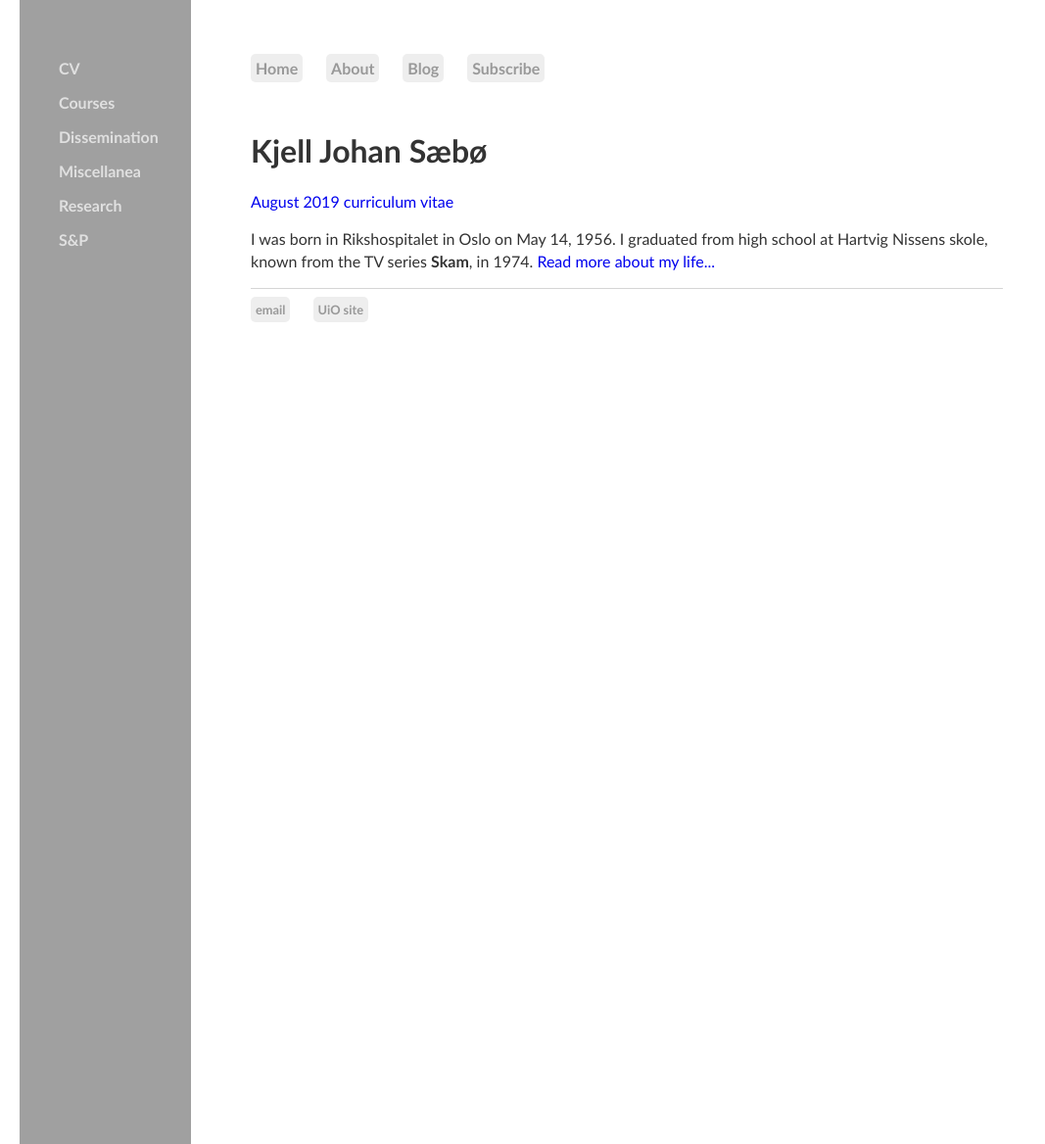
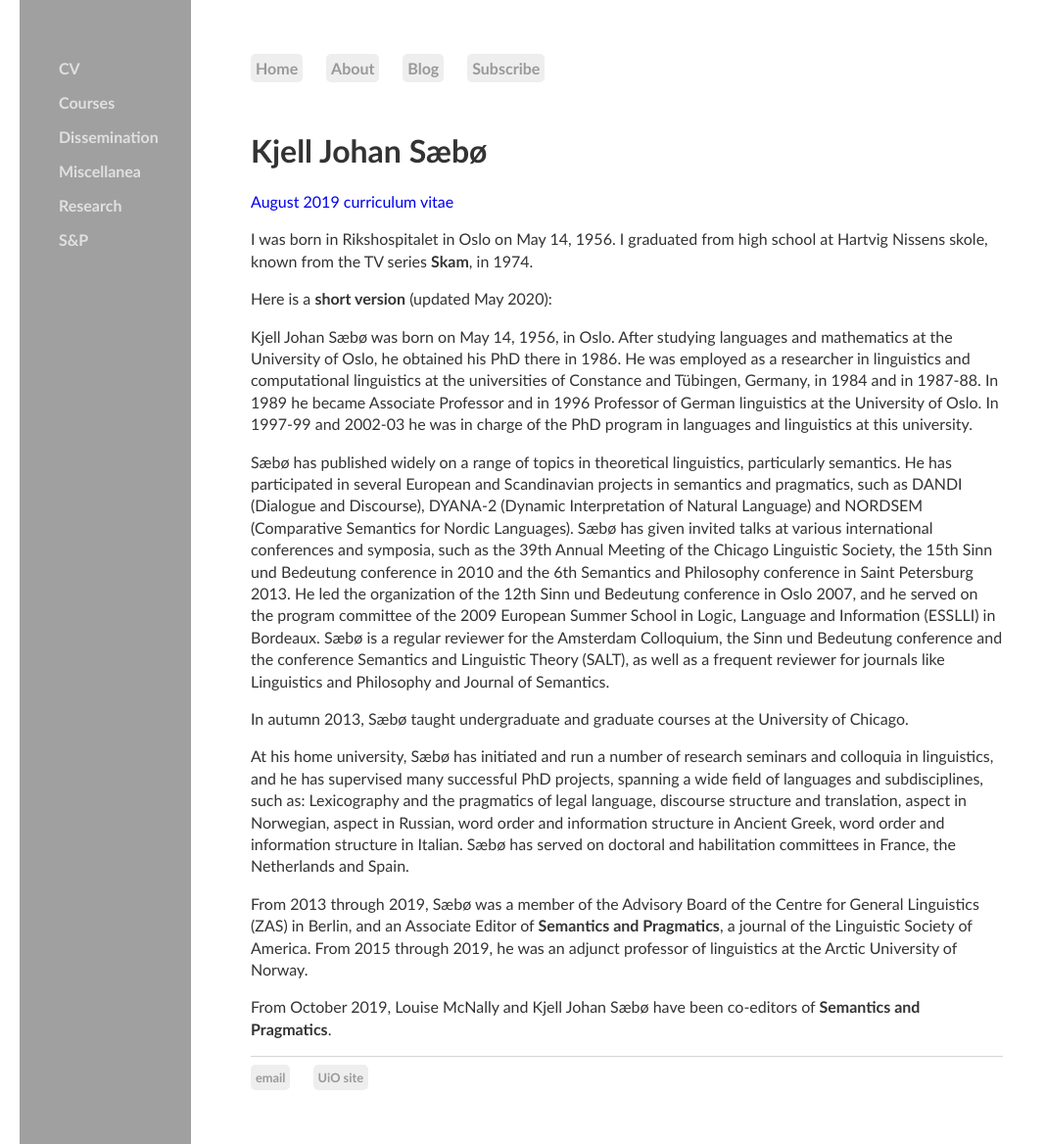
Before and after one commit to kjelljs/kjelljs.github.io, a Jekyll site: the page built from cv/index.html, in a window 1280 px wide and 1168 px high. Shown: the whole window at 98% size, without its empty margins (0-1067 px from the left). Built offline with Jekyll 4.4.1, drawn with Linux system fonts in a browser that asks for light colours.

Commit message:
Update index.html

```diff
--- a/cv/index.html
+++ b/cv/index.html
@@ -5,5 +5,17 @@ title: Om Kjell Johan S
 <div class="blurb">
 	<h1>Kjell Johan Sæbø</h1>
 	<p><a href="http://kjelljs.github.io/pdf/PartB1-8-11.pdf">August 2019 curriculum vitae </a></p>
-	<p>I was born in Rikshospitalet in Oslo on May 14, 1956. I graduated from high school at Hartvig Nissens skole, known from the TV series <b>Skam</b>, in 1974. <a href="/about">Read more about my life...</a></p>
+	<p>I was born in Rikshospitalet in Oslo on May 14, 1956. I graduated from high school at Hartvig Nissens skole, known from the TV series <b>Skam</b>, in 1974.</p>
+	<p>Here is a <b>short version</b> (updated May 2020):</p>
+	<p>Kjell Johan Sæbø was born on May 14, 1956, in Oslo. After studying languages and mathematics
+at the University of Oslo, he obtained his PhD there in 1986. He was employed as a researcher in linguistics and computational linguistics at the universities of Constance and Tübingen, Germany, in 1984 and in 1987-88. In 1989 he became Associate Professor and in 1996 Professor of German linguistics at the University of Oslo. In 1997-99 and 2002-03 he was in charge of the PhD program in languages and linguistics at this university.</p>
+<p>Sæbø has published widely on a range of topics in theoretical linguistics, particularly semantics.
+He has participated in several European and Scandinavian projects in semantics and pragmatics, such as DANDI (Dialogue and Discourse), DYANA-2 (Dynamic Interpretation of Natural Language) and NORDSEM (Comparative Semantics for Nordic Languages).
+Sæbø has given invited talks at various international conferences and symposia, such as the 39th Annual Meeting of the Chicago Linguistic Society, the 15th Sinn und Bedeutung conference in 2010 and the 6th Semantics and Philosophy conference in Saint Petersburg 2013. He led the organization of the 12th Sinn und Bedeutung conference in Oslo 2007, and he served on the program committee of the 2009 European Summer School in Logic, Language and Information (ESSLLI) in Bordeaux. Sæbø is a regular reviewer for the Amsterdam Colloquium, the Sinn und Bedeutung conference and the conference Semantics and Linguistic Theory (SALT), as well as a frequent reviewer for journals like Linguistics and Philosophy and Journal of Semantics.</p>
+	<p>In autumn 2013, Sæbø taught undergraduate and graduate courses at the University of Chicago.</p>
+<p>At his home university, Sæbø has initiated and run a number of research seminars and colloquia in linguistics, and he has supervised many successful PhD projects, spanning a wide field of languages and subdisciplines, such as: Lexicography and the pragmatics of legal language, discourse structure and translation, aspect in Norwegian, aspect in Russian, word order and information structure in Ancient Greek, word order and information structure in Italian. Sæbø has served on doctoral and habilitation committees in France, the Netherlands and Spain.</p>
+<p>From 2013 through 2019, Sæbø was a member of the Advisory Board of the Centre for General Linguistics (ZAS) in Berlin, and an Associate Editor of <b>Semantics and Pragmatics</b>, a journal of the Linguistic Society of America. From 2015 through 2019, he was an adjunct professor of linguistics at the Arctic University of Norway.
+</p>
+	<p>From October 2019, Louise McNally and Kjell Johan Sæbø have been co-editors of <b>Semantics and Pragmatics</b>.
+
 </div><!-- /.blurb -->
```
